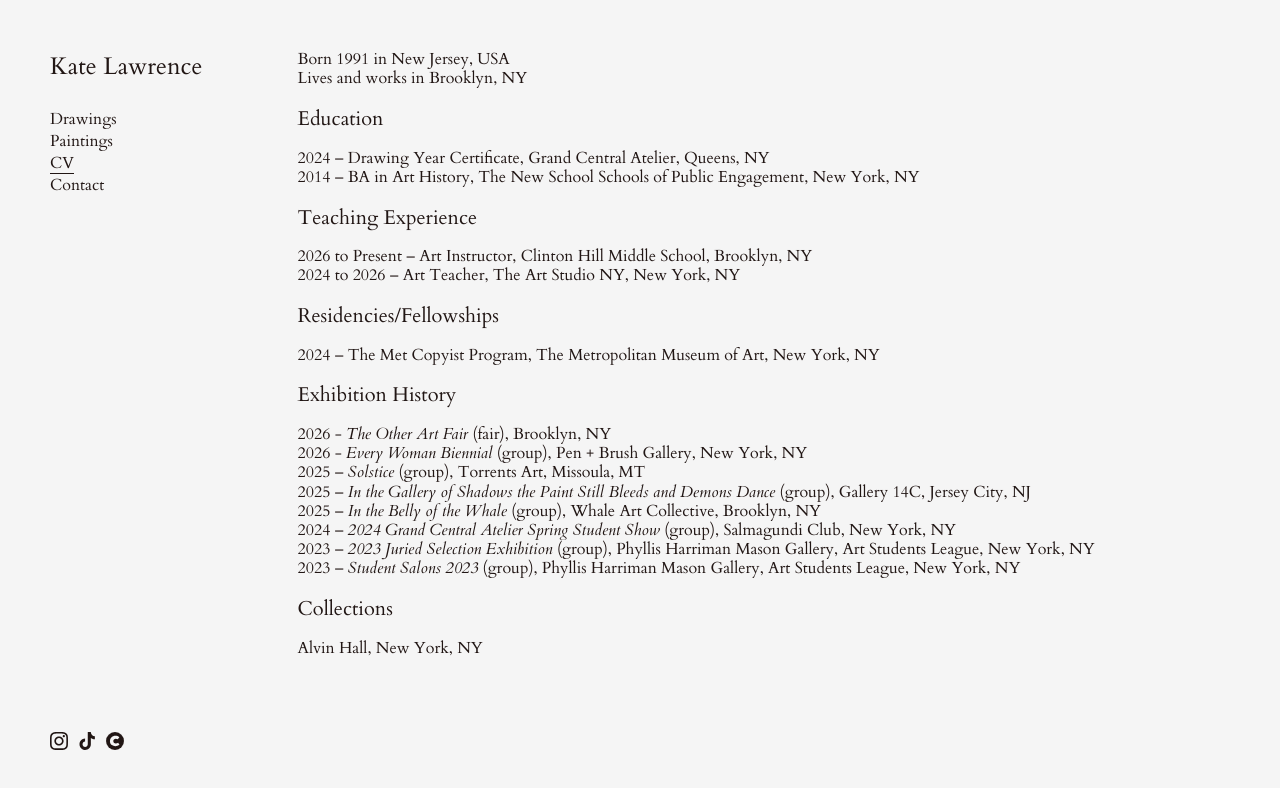
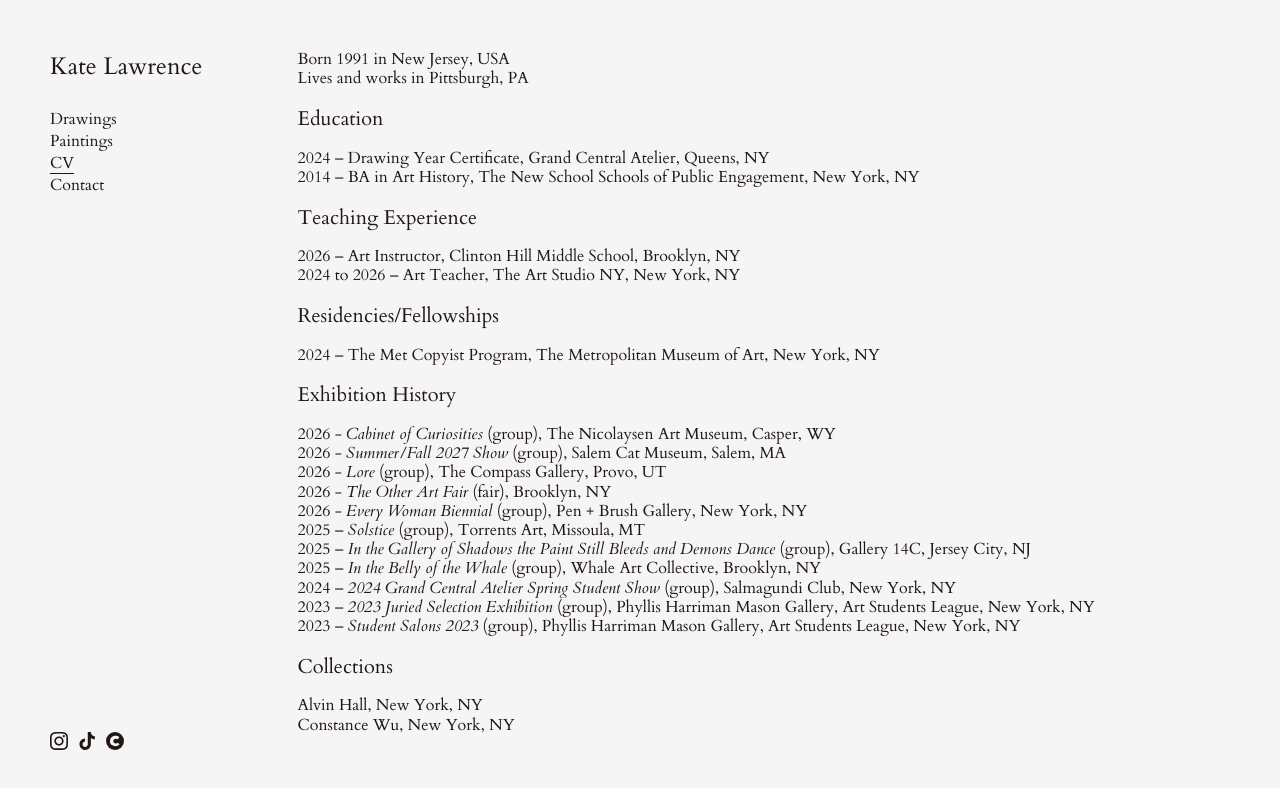
Before and after one commit to k88lawrence/k88lawrence.github.io, a React (Create React App) app: page /#/cv in a window 1280 px wide. Shown: the top 788 px of the page. Built offline with nearby package versions, Linux system fonts and the light colour scheme.

Commit message:
small update

```diff
--- a/src/contact-page.tsx
+++ b/src/contact-page.tsx
@@ -7,12 +7,11 @@ const ContactPage = () => (
     <div className="contact-page">
       <div className="contact-page-text">
         <p>
-          Kate Lawrence is a fine artist based in Brooklyn, NY. After six years
-          working in the corporate world as software engineer, Kate made the
-          decision to begin seriously pursuing her artistic career in 2023.
-          Since then she has been teaching art to children and adults while
-          maintaining her own art practice at her studio in Sunset Park,
-          Brooklyn.
+          Kate Lawrence is an artist working in graphite and oils based in
+          Pittsburgh, PA. Her work draws on folklore and fairy tales to explore
+          themes of womanhood and mortality. She has exhibited at Pen + Brush
+          Gallery and Gallery 14C and maintains an active studio practice while
+          teaching art to children and adults.
         </p>
         <p>
           To inquire about purchasing work or commissions, please email{" "}
@@ -65,7 +64,7 @@ const ContactPage = () => (
       <img
         className="contact-page-image"
         src={Headshot}
-        alt="Kate in her studio in Sunset Park, Brooklyn"
+        alt="Kate in her studio"
       />
     </div>
   </Layout>
--- a/src/cv-page/index.tsx
+++ b/src/cv-page/index.tsx
@@ -8,7 +8,7 @@ const CVPage = () => (
       <p>
         Born 1991 in New Jersey, USA
         <br />
-        Lives and works in Brooklyn, NY
+        Lives and works in Pittsburgh, PA
       </p>
       <h2>Education</h2>
       <ul>
@@ -22,10 +22,7 @@ const CVPage = () => (
       </ul>
       <h2>Teaching Experience</h2>
       <ul>
-        <li>
-          2026 to Present – Art Instructor, Clinton Hill Middle School,
-          Brooklyn, NY
-        </li>
+        <li>2026 – Art Instructor, Clinton Hill Middle School, Brooklyn, NY</li>
         <li>2024 to 2026 – Art Teacher, The Art Studio NY, New York, NY</li>
       </ul>
       <h2>Residencies/Fellowships</h2>
@@ -37,6 +34,17 @@ const CVPage = () => (
       </ul>
       <h2>Exhibition History</h2>
       <ul>
+        <li>
+          2026 - <em>Cabinet of Curiosities</em> (group), The Nicolaysen Art
+          Museum, Casper, WY
+        </li>
+        <li>
+          2026 - <em>Summer/Fall 2027 Show</em> (group), Salem Cat Museum,
+          Salem, MA
+        </li>
+        <li>
+          2026 - <em>Lore</em> (group), The Compass Gallery, Provo, UT
+        </li>
         <li>
           2026 - <em>The Other Art Fair</em> (fair), Brooklyn, NY
         </li>
@@ -74,6 +82,7 @@ const CVPage = () => (
       <h2>Collections</h2>
       <ul>
         <li>Alvin Hall, New York, NY</li>
+        <li>Constance Wu, New York, NY</li>
       </ul>
     </Layout>
   </>
--- a/src/drawings-page.tsx
+++ b/src/drawings-page.tsx
@@ -7,9 +7,15 @@ import SheWolf from "./images/drawings/she-wolf.jpg";
 import LookAtTheMoon from "./images/drawings/look-at-the-moon.jpg";
 import SelfPortraitMandragora from "./images/drawings/self-portrait-mandragora.jpg";
 import DeathsHeadMoth from "./images/drawings/deaths-head-moth.jpg";
+import MoonWorship from "./images/drawings/moon-worship.jpg";
 
 const DrawingsPage = () => (
   <Layout>
+    <ImageObject image={MoonWorship} title="Moon Worship">
+      <p>2026</p>
+      <p>9" x 12"</p>
+      <p>graphite on paper</p>
+    </ImageObject>
     <ImageObject
       image={SelfPortraitHare}
       title="Self Portrait as a Witch Transforming into a Hare"
```
Also changed, not shown: 1 other file (tests, documents, lock files or other folders).
